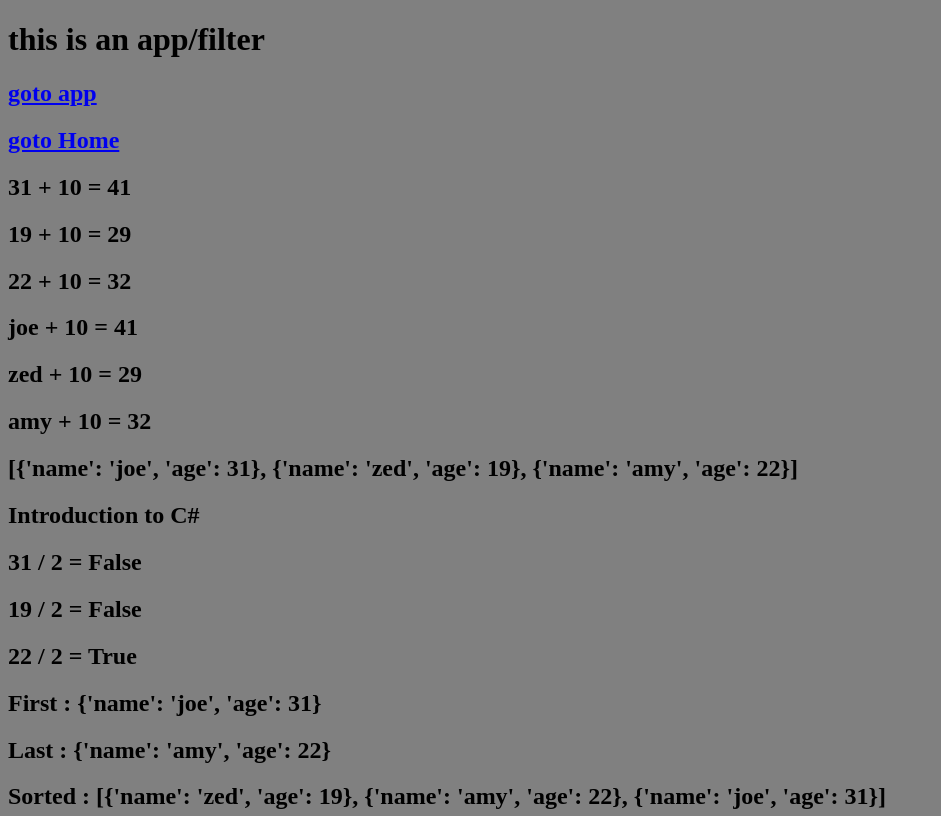
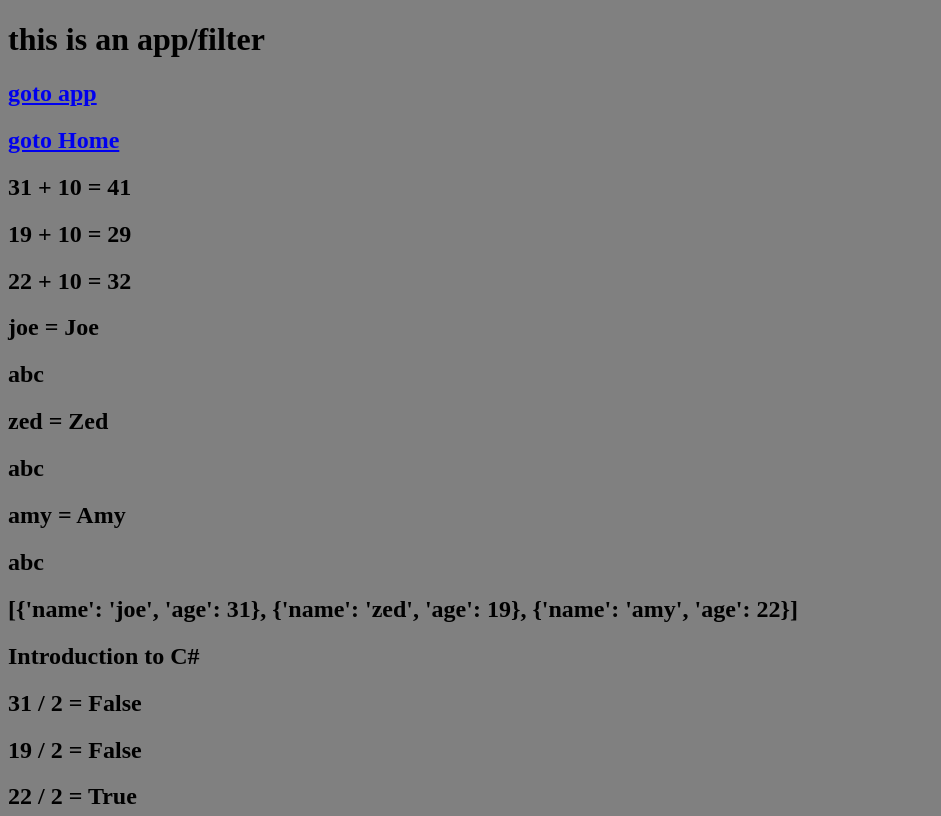
Before and after one commit to shafayetejaman/Django, a Django app: page /app/filter/ in a window 1280 px wide. Shown: the top 816 px of the page, without its empty margins (0-941 px from the left). Run offline with Django 5.2, Linux system fonts and the light colour scheme.

Commit message:
Sat, Mar 9, 2024, 4:29 PM +06:00

```diff
--- a/module 10.5/project_10_5/app1/templates/app1/filter_practice.html
+++ b/module 10.5/project_10_5/app1/templates/app1/filter_practice.html
@@ -20,7 +20,8 @@
     {% endfor %}
 
     {% for i in data %}
-        <h2> {{i.name}} + 10 = {{i.age | add:10}}</h2>
+        <h2> {{i.name}} = {{i.name | capfirst}}</h2>
+        <h2>{{ 'ABC' | lower }}</h2>
     {% endfor %}
 
 
@@ -35,7 +36,6 @@
     <h2>First : {{ data | first }}</h2>
     <h2>Last : {{ data | last }}</h2>
     <h2>Sorted : {{ data | dictsort:"age" }}</h2>
-    <h2>{{ 'ABC' | lower }}</h2>
     <h2>{{ "abc" | make_list }}</h2>
 
 </body>
```
